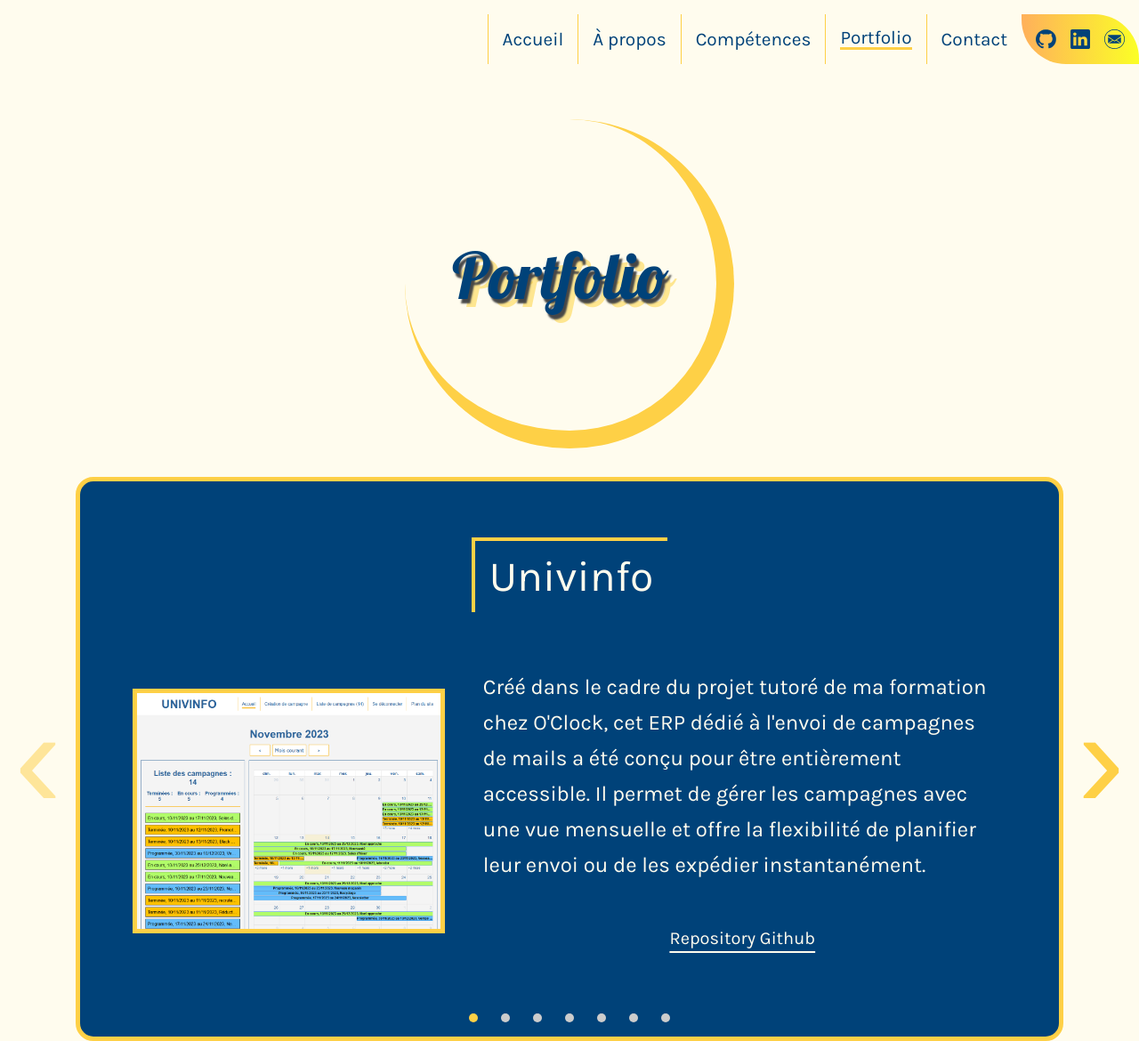
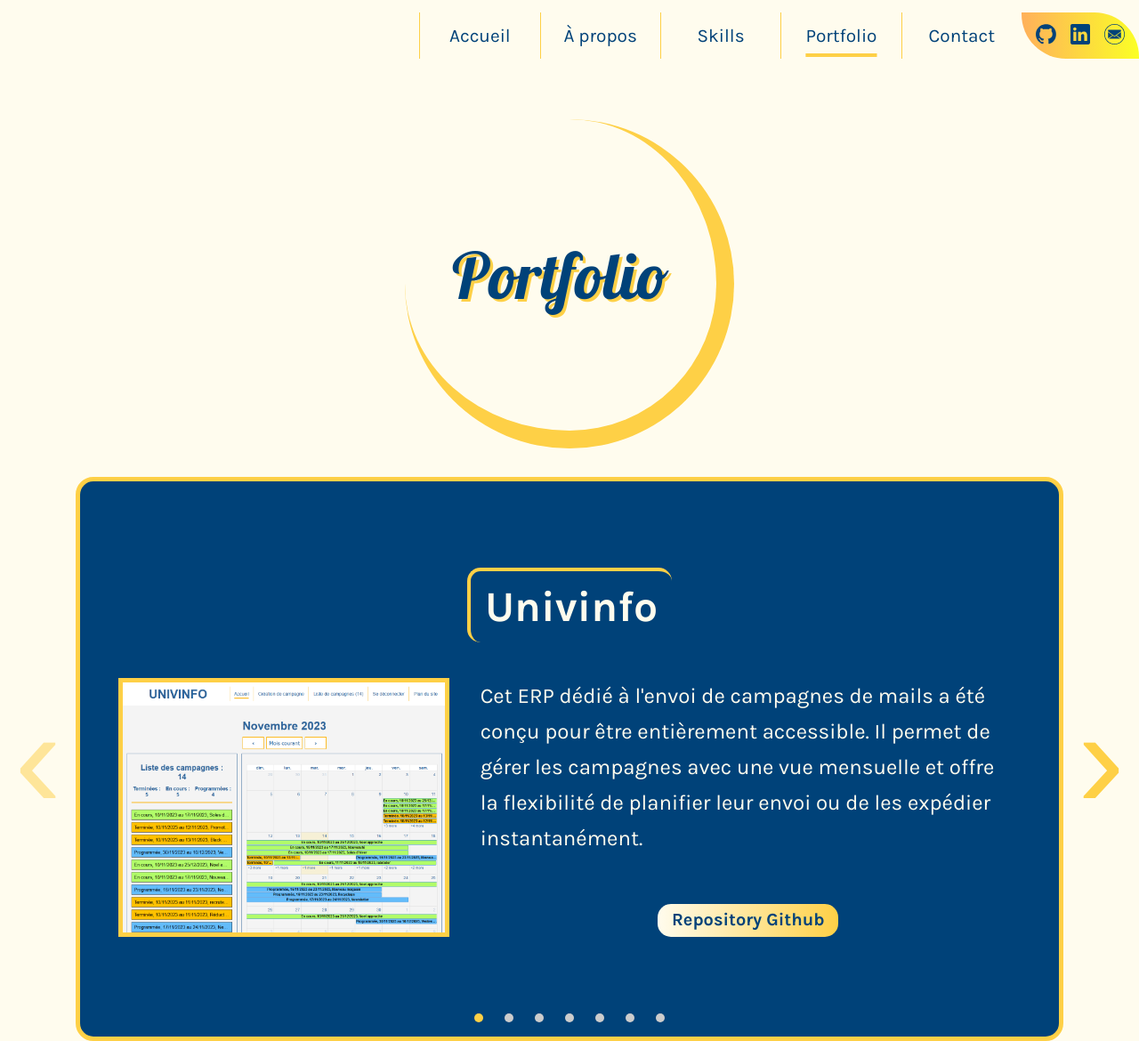
Before and after one commit to Melegrand/portfolio, a React app: page /portfolio in a window 1280 px wide. Shown: the whole page at 89% size. Built offline with nearby package versions, Linux system fonts and the light colour scheme.

Commit message:
fix scroll and add zoom nav

```diff
--- a/src/components/Contact/index.scss
+++ b/src/components/Contact/index.scss
@@ -9,6 +9,7 @@
     margin: auto;
     align-items: center;
     justify-content: center;
+    overflow: hidden;
 
     @include tablet {
         height: 75vh;
@@ -25,7 +26,7 @@
         gap: 2rem;
         color: $primary-color;
         -webkit-box-shadow: 16px 16px 0px 2px #FDD443;
-        box-shadow: 16px 16px 0px 2px #FDD443;
+        box-shadow: 16px 16px 0px 2px $secondary-color;
 
         @include small {
             width: 80%;
--- a/src/components/Header/index.js
+++ b/src/components/Header/index.js
@@ -27,6 +27,7 @@ const Header = ({getLocation, location, handleChangeLocation}) => {
         handleChangeLocation()
       }, []);
 
+
     return (
         <>
         <Link to="#main" className="evitement">Passer directement au contenu principal</Link>
@@ -39,15 +40,15 @@ const Header = ({getLocation, location, handleChangeLocation}) => {
             </button>
             <ul className={menuIsExpanded ? "navigation__container expanded" : "navigation__container"} aria-expanded={menuIsExpanded ? true : false}>
                 <div className="navigation__container__list">
-                    <li className="navigation__container__list__element"><Link onClick={handleChangeLocation} aria-current={location === '/' ? 'page' : null} to="/" className={location === '/' ? "navigation__container__list__element__link currentPage" : "navigation__container__list__element__link"}>Accueil</Link></li>
-                    <li className="navigation__container__list__element"><Link onClick={handleChangeLocation} aria-current={location === '/about' ? 'page' : null} to="/about" className={location === '/about' ? "navigation__container__list__element__link currentPage" : "navigation__container__list__element__link"}>&Agrave; propos</Link></li>
-                    <li className="navigation__container__list__element"><Link onClick={handleChangeLocation} aria-current={location === '/skills' ? 'page' : null} to="/skills" className={location === '/skills' ? "navigation__container__list__element__link currentPage" : "navigation__container__list__element__link"}>Compétences</Link></li>
-                    <li className="navigation__container__list__element"><Link onClick={handleChangeLocation} aria-current={location === '/portfolio' ? 'page' : null} to="/portfolio" className={location === '/portfolio' ? "navigation__container__list__element__link currentPage" : "navigation__container__list__element__link"}>Portfolio</Link></li>
-                    <li className="navigation__container__list__element"><Link onClick={handleChangeLocation} aria-current={location === '/contact' ? 'page' : null} to="/contact" className={location === '/contact' ? "navigation__container__list__element__link currentPage" : "navigation__container__list__element__link"}>Contact</Link></li>
+                    <li className="navigation__container__list__element"><Link onClick={handleChangeLocation} aria-current={location === '/' ? 'page' : null} to="/" className={"navigation__container__list__element__link"}><span className={location === '/' && "currentPage"}>Accueil</span></Link></li>
+                    <li className="navigation__container__list__element"><Link onClick={handleChangeLocation} aria-current={location === '/about' ? 'page' : null} to="/about" className={"navigation__container__list__element__link"}><span className={location === '/about' && "currentPage"}>&Agrave; propos</span></Link></li>
+                    <li className="navigation__container__list__element"><Link onClick={handleChangeLocation} aria-current={location === '/skills' ? 'page' : null} to="/skills" className={"navigation__container__list__element__link"}><span className={location === '/skills' && "currentPage"}>Skills</span></Link></li>
+                    <li className="navigation__container__list__element"><Link onClick={handleChangeLocation} aria-current={location === '/portfolio' ? 'page' : null} to="/portfolio" className={"navigation__container__list__element__link"}><span className={location === '/portfolio' && "currentPage"}>Portfolio</span></Link></li>
+                    <li className="navigation__container__list__element"><Link onClick={handleChangeLocation} aria-current={location === '/contact' ? 'page' : null} to="/contact" className={"navigation__container__list__element__link"}><span className={location === '/contact' && "currentPage"}>Contact</span></Link></li>
                     <div className="navigation__container__list__element__networks">
-                        <li className="navigation__container__list__element__networks__link"><a href='https://github.com/Melegrand' className="navigation__container__list__element__link"><img alt='' src={github} className='img'></img></a></li>
-                        <li className="navigation__container__list__element__networks__link"><a href='https://www.linkedin.com/in/melody-legrand-3716a6212/' className="navigation__container__list__element__link"><img alt ='' src={linkedin} className='img'></img></a></li>
-                        <li className="navigation__container__list__element__networks__link"><a href='mailto:dstm.melody@gmail.com' className="navigation__container__list__element__link"><img alt ='' src={email} className='img'></img></a></li>
+                        <li className="navigation__container__list__element__networks__link"><a href='https://github.com/Melegrand' ><img alt='' src={github} className='img'></img></a></li>
+                        <li className="navigation__container__list__element__networks__link"><a href='https://www.linkedin.com/in/melody-legrand-3716a6212/' ><img alt ='' src={linkedin} className='img'></img></a></li>
+                        <li className="navigation__container__list__element__networks__link"><a href='mailto:dstm.melody@gmail.com' ><img alt ='' src={email} className='img'></img></a></li>
                     </div>
                 </div>
             </ul>
--- a/src/components/Header/index.scss
+++ b/src/components/Header/index.scss
@@ -5,8 +5,7 @@
     background-color: $primary-color;
 
     @include big {
-    padding-bottom: 8%;
-
+        padding-bottom: 8%;
     }
 
     &__container {
@@ -23,8 +22,7 @@
             justify-content:space-between;
             position: absolute;
             right:0;
-            padding: 1rem 0;
-
+            height: 10vh;
         }
 
         &__list {
@@ -33,14 +31,13 @@
 
             @include big {
                 display: flex;
-                width: 100%;;
+                width: 100%;
                 justify-content: right;
             }
 
             &__element {
                 display: flex;
                 align-items: center;
-                padding: 1.5rem 1rem;
                 border-left: 1px solid $secondary-color;
                 text-decoration: none;
                 border-bottom: 1px solid $dark-text;
@@ -50,7 +47,7 @@
 
                 @include big {
                     border-bottom: none;
-                    padding: 1rem;
+                    // padding: 1rem;
                     font-size: 1rem;
                 }
 
@@ -58,11 +55,25 @@
                     text-decoration: none;
                     color: $dark-text;
                     font-size: 1.5rem;
+                    padding: 1.5rem 1rem;
+                    text-align: center;
+                    margin: auto;
 
                     @include big {
+                        width: 6rem;
                         font-size: 1.3rem;
                         display: flex;
                         justify-content: center;
+                        padding: 1rem 1.2rem;
+                        transition: transform 0.3s ease;
+                        align-items: center;
+                        justify-content: center;
+                    }
+
+
+                    &:hover {
+                        transform: scale(1.1);
+                        font-weight: 500;
                     }
                 }
 
--- a/src/components/Portfolio/Project/index.js
+++ b/src/components/Portfolio/Project/index.js
@@ -17,16 +17,16 @@ const Project = ({ data }) => {
     return (
         <div className="portfolio__project">
             <div className="portfolio__project__buttons">
-                <button className="prev-button" onClick={handlePrev} disabled={currentIndex === 0}>
+                <button className="prev-button button--nav" onClick={handlePrev} disabled={currentIndex === 0}>
                     &lsaquo;
                 </button>
 
-                <button className="next-button" onClick={handleNext} disabled={currentIndex === data.length - 1}>
+                <button className="next-buttonbutton--nav" onClick={handleNext} disabled={currentIndex === data.length - 1}>
                     &rsaquo;
                 </button>
             </div>
             <div className="portfolio__project__buttons--prev">
-                <button className="prev-button" onClick={handlePrev} disabled={currentIndex === 0}>
+                <button className="prev-button button--nav" onClick={handlePrev} disabled={currentIndex === 0}>
                     &lsaquo;
                 </button>
             </div>
@@ -40,22 +40,22 @@ const Project = ({ data }) => {
                         <div className="portfolio__project__link__content__container__desc">
                             <p className="portfolio__project__link__content__container__desc__element">{currentProject.text}</p>
                             <div className={`portfolio__project__link__content__container__desc__link${currentProject.link === '' || currentProject.live === '' ? '--one' : '--many'}`}>
-                                {currentProject.link !== '' && <a href={currentProject.link} className={`portfolio__project__link__content__container__desc__link${currentProject.link === '' || currentProject.live === '' ? '--one' : '--many'}__element`}>Repository Github</a>}
-                                {currentProject.live !== '' && <a href={currentProject.live} className={`portfolio__project__link__content__container__desc__link${currentProject.link === '' || currentProject.live === '' ? '--one' : '--many'}__element`}>Site en ligne</a>}
+                                {currentProject.link !== '' && <a href={currentProject.link} className={`portfolio__project__link__content__container__desc__link__container${currentProject.link === '' || currentProject.live === '' ? '--one' : '--many'}__element`}>Repository Github</a>}
+                                {currentProject.live !== '' && <a href={currentProject.live} className={`portfolio__project__link__content__container__desc__link__container${currentProject.link === '' || currentProject.live === '' ? '--one' : '--many'}__element`}>Site en ligne</a>}
                             </div>
                         </div>
                     </div>
                 </div>
                 <div className="portfolio__project__link__number">
                     {data.map((project, index) => (
-                        <p className={`portfolio__project__link__number__element ${currentIndex === index ? 'active' : ''}`}></p>
+                       <button key={index} className='portfolio__project__link__number__btn'><p onClick={() => setCurrentIndex(index)} className={`portfolio__project__link__number__element ${currentIndex === index ? 'active' : ''}`}></p></button>
                     ))}
                     <p className="portfolio__project__link__number__element--mobile">{currentIndex + 1} / {data.length}</p>
                 </div>
 
             </div>
             <div className="portfolio__project__buttons--next">
-                <button className="next-button" onClick={handleNext} disabled={currentIndex === data.length - 1}>
+                <button className="next-button button--nav" onClick={handleNext} disabled={currentIndex === data.length - 1}>
                     &rsaquo;
                 </button>
             </div>
--- a/src/components/Portfolio/index.js
+++ b/src/components/Portfolio/index.js
@@ -17,7 +17,7 @@ const Portfolio = ({getLocation, location, handleChangeLocation}) => {
         {
           title: 'Univinfo',
           image: univinfo,
-          text: 'Créé dans le cadre du projet tutoré de ma formation chez O\'Clock, cet ERP dédié à l\'envoi de campagnes de mails a été conçu pour être entièrement accessible. Il permet de gérer les campagnes avec une vue mensuelle et offre la flexibilité de planifier leur envoi ou de les expédier instantanément.',
+          text: 'Cet ERP dédié à l\'envoi de campagnes de mails a été conçu pour être entièrement accessible. Il permet de gérer les campagnes avec une vue mensuelle et offre la flexibilité de planifier leur envoi ou de les expédier instantanément.',
           link:'https://github.com/O-clock-DWA-Qilin/Univinfo',
           live: ''
         },
@@ -31,7 +31,7 @@ const Portfolio = ({getLocation, location, handleChangeLocation}) => {
         {
           title: 'Search By Town',
           image: SearchByTown,
-          text: `Développée en React, cette application est une recherche de villes par leur nom qui utilise deux API distinctes : l'une pour obtenir les données météorologiques et l'autre pour fournir le nombre d'habitants. Ces données sont ensuite utilisées pour dynamiser une carte représentant la répartition de la population des villes correspondantes.`,
+          text: `Développée en React, cette application est une recherche de villes par leur nom qui utilise deux API distinctes : l'une pour obtenir les données météorologiques et l'autre pour fournir le nombre d'habitants`,
           link:'https://github.com/Melegrand/search_town',
           live:'https://search-town.vercel.app/'
         },
@@ -45,14 +45,14 @@ const Portfolio = ({getLocation, location, handleChangeLocation}) => {
         {
           title: 'Elec World',
           image: ew,
-          text: 'Le site Elec World a été réalisé pour répondre aux besoins de l\'entreprise en matière de visibilité sur internet. Développé en HTML, Sass et JavaScript, une attention particulière a été accordée à l\'accessibilité pour assurer une expérience utilisateur optimale.',
+          text: 'Le site Elec World a été réalisé pour répondre aux besoins de l\'entreprise en matière de visibilité sur internet. Développé en HTML, Sass et JavaScript, une attention particulière a été accordée à l\'accessibilité.',
           link:'',
           live:'https://www.elecworld.fr/'
         },
         {
           title: 'Pagination',
           image: pagination,
-          text: 'Ce package simplifie la mise en place d\'une pagination avec React tout en respectant les normes d\'accessibilité. Son déploiement sur npm vise à le rendre accessible à toute la communauté souhaitant bénéficier de cette fonctionnalité.',
+          text: 'Ce package simplifie la mise en place d\'une pagination avec React tout en respectant les normes d\'accessibilité. Son déploiement sur npm vise à le rendre accessible à toute la communauté.',
           link:'https://github.com/Melegrand/react-pagination',
           live:'https://www.npmjs.com/package/react-pagination-accessible'
         },
--- a/src/components/Portfolio/index.scss
+++ b/src/components/Portfolio/index.scss
@@ -12,7 +12,6 @@
 
     @include very_big {
         flex-direction: row;
-        padding: 2rem;
     }
 
     &__header {
@@ -35,7 +34,7 @@
         &__title {
             color: $dark-text;
             font-size: 3rem;
-            text-shadow: 3px 5px 2px #474747, 2px 2px 2px rgba(0,66,121,0), 9px 9px 0px rgba(253,212,67,0.55);
+            text-shadow: 0.2rem 0.2rem 0px $secondary-color;
 
             @include small_tablet {
                 font-size: 4.5rem;
@@ -102,16 +101,19 @@
             &__content {
                 display: flex;
                 flex-direction: column;
-                gap: 2rem;
+                gap: 1.5rem;
+                // padding-bottom: 3rem;;
 
                 &__title {
                     font-size: 2rem;
                     text-align: center;
                     border-top: 4px solid $secondary-color;
                     border-left: 4px solid $secondary-color;
+                    border-radius: 15px;
                     line-height: 140%;
                     margin: auto;
                     padding: 1rem;
+                    font-weight: 700;
 
                     @include tablet {
                         font-size: 3rem;
@@ -123,12 +125,12 @@
                     display: flex;
                     flex-direction: column;
 
-                    gap: 3rem;
+                    gap: 2.5rem;
                     padding: 0 2rem;
 
                     @include tablet {
                         flex-direction: row;
-                        padding: 2rem;
+                        padding: 1rem;
                     }
 
                     &__img {
@@ -157,7 +159,7 @@
                         align-items: center;
                         max-width: 100%;
                         text-align: center;
-                        gap: 3rem;
+                        gap: 2.5rem;
 
                         @include tablet {
                             max-width: 60%;
@@ -177,36 +179,10 @@
                         }
 
                         &__link {
-                            &--many, &--one {
-                                display: flex;
-                                flex-direction: column;
-                                justify-content: center;
-                                align-items: center;
-                                width: 60%;
-                                gap: 2rem;
-                                margin-bottom: 3rem;
+                            display: flex;
+                            flex-wrap: wrap;
+                            gap: 3rem;
 
-                                @include tablet {
-                                    flex-direction: row;
-                                    justify-content: space-between;
-                                    margin-bottom: 0;
-                                    gap: 1rem;
-                                }
-
-                                &__element {
-                                    font-size: 1.25rem;
-                                    text-decoration: underline;
-                                    text-underline-offset: 0.5rem;
-                                    color: $primary-color;
-                                    line-height: 150%;
-
-                                    &:hover {
-                                        text-decoration: underline $secondary-color;
-                                    }
-
-                                }
-
-                            }
                             &--many {
                                 @include tablet {
                                     justify-content: space-between;
@@ -218,6 +194,61 @@
                                     justify-content: center;
                                 }
                             }
+
+
+                            &--many, &--one {
+                                display: flex;
+                                flex-direction: column;
+                                align-items: center;
+                                justify-content: center;
+                                margin-bottom: 2rem;
+                                // width: 60%;
+                                gap: 2rem;
+
+                                @include tablet {
+                                    flex-direction: row;
+                                    justify-content: space-between;
+                                    margin-bottom: 0;
+                                }
+
+                            }
+                            &__container {
+
+                                &--many, &--one {
+                                    display: flex;
+                                    flex-direction: column;
+                                    justify-content: center;
+                                    align-items: center;
+                                    // width: 60%;
+                                    gap: 2rem;
+
+                                    @include tablet {
+                                        flex-direction: row;
+                                        justify-content: space-between;
+                                        margin-bottom: 0;
+                                    }
+
+                                    &__element {
+                                        // z-index: -1;
+                                        font-size: 1.25rem;
+                                        text-decoration: none;
+                                        border-radius: 15px;
+                                        padding: 0.2rem 1rem;
+                                        color: $dark-text;
+                                        line-height: 150%;
+                                        font-weight: 700;
+                                        background: linear-gradient(to left, $secondary-color, $primary-color);
+                                        // margin-bottom: 3rem;
+                                        text-align: center;
+
+                                        &:hover {
+                                            background: $primary-color;
+                                            color: $dark-text;
+                                        }
+                                    }
+
+                                }
+                            }
                         }
                     }
                 }
@@ -226,10 +257,19 @@
             &__number {
                 position: absolute;
                 bottom: 1rem;
-                gap: 1rem;
                 display: flex;
                 flex-direction: row;
+                justify-content: center;
 
+                &__btn {
+                    background: none;
+                    border: none;
+                    margin: 0;
+                    padding: 0;
+                    font: inherit;
+                    color: inherit;
+                    cursor: pointer;
+                }
                 &__element {
                     width: 10px;
                     height: 10px;
@@ -237,6 +277,7 @@
                     background-color: #ccc;
                     margin: 0 5px;
                     transition: background-color 0.3s ease;
+                    margin: 0 0.75rem;
                     display: none;
 
                     @include tablet {
@@ -262,7 +303,7 @@
             @include tablet {
                 content: '';
                 position: absolute;
-                bottom: -20;
+                bottom: -55;
                 left: 50%;
                 transform: translateX(-50%);
                 border-width: 100px;
@@ -273,7 +314,7 @@
         }
     }
 
-    button {
+    .button--nav {
         background: none;
         border: none;
         font-size: 10em;
--- a/src/components/Skills/index.js
+++ b/src/components/Skills/index.js
@@ -59,7 +59,7 @@ const Skills = ({getLocation, location, handleChangeLocation}) => {
     return (
         <>
         <Header getLocation={getLocation} location={location} handleChangeLocation={handleChangeLocation}/>
-        <section className="about">
+        <section className="skills">
         <h1 className='skills__header__title'>Mes compétences</h1>
             <div className="skills__container">
                 <Box title='Front-end' data={Front}/>
--- a/src/components/Skills/index.scss
+++ b/src/components/Skills/index.scss
@@ -16,6 +16,7 @@
         text-underline-offset: 0.75rem;
         margin: 2rem ;
         color: $dark-text;
+        text-shadow: 0.2rem 0.2rem 0px $secondary-color;
 
         @include big {
             margin: 0;
@@ -42,7 +43,7 @@
 
         @include big {
             flex-direction: row;
-            margin: 3rem auto;
+            margin: 1rem auto;
             width: 90%;
         }
 
--- a/src/index.scss
+++ b/src/index.scss
@@ -56,7 +56,9 @@ html {
 
 .currentPage {
 	transition-duration: 0s;
-	border-bottom: 3px solid $secondary-color
+	text-decoration: underline $secondary-color 4px;
+	text-underline-offset: 0.8rem;
+
 }
 
 html {
```
Also changed, not shown: src/components/About/index.scss (+2 -7 lines).
